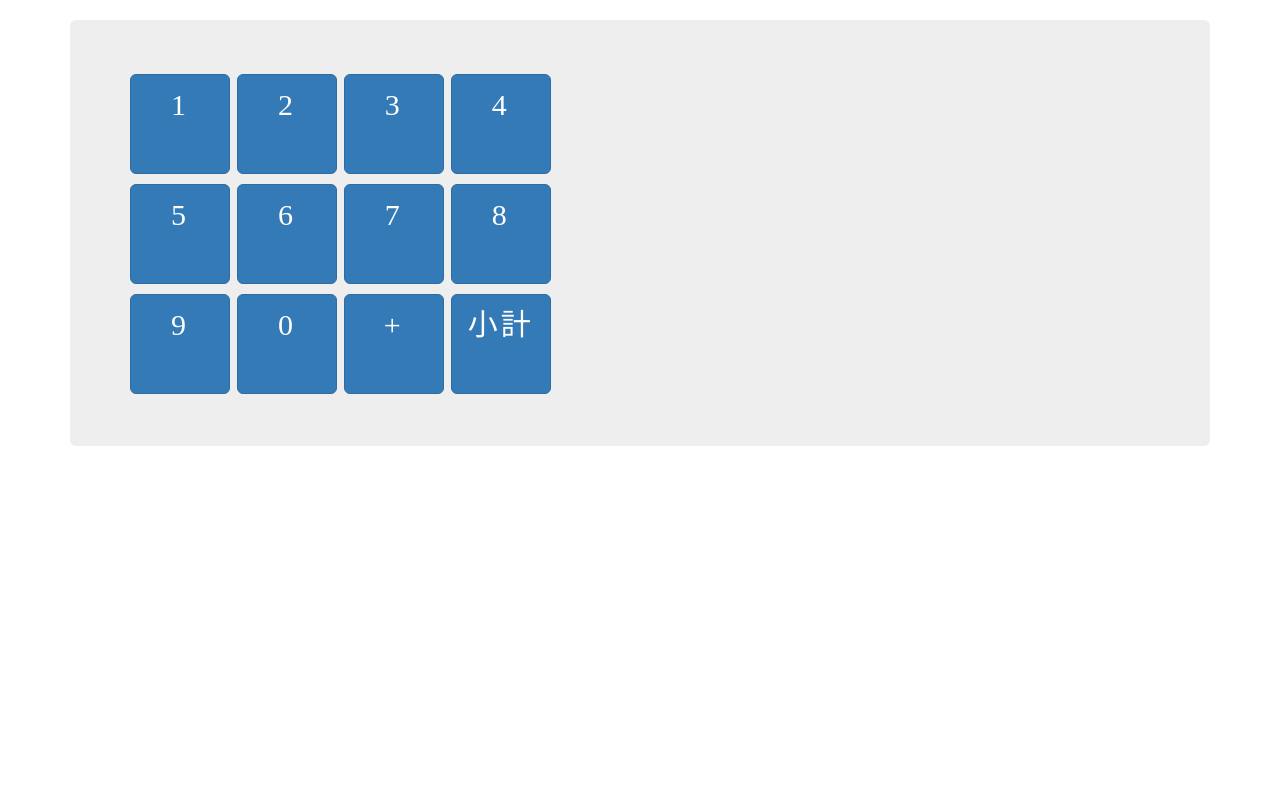
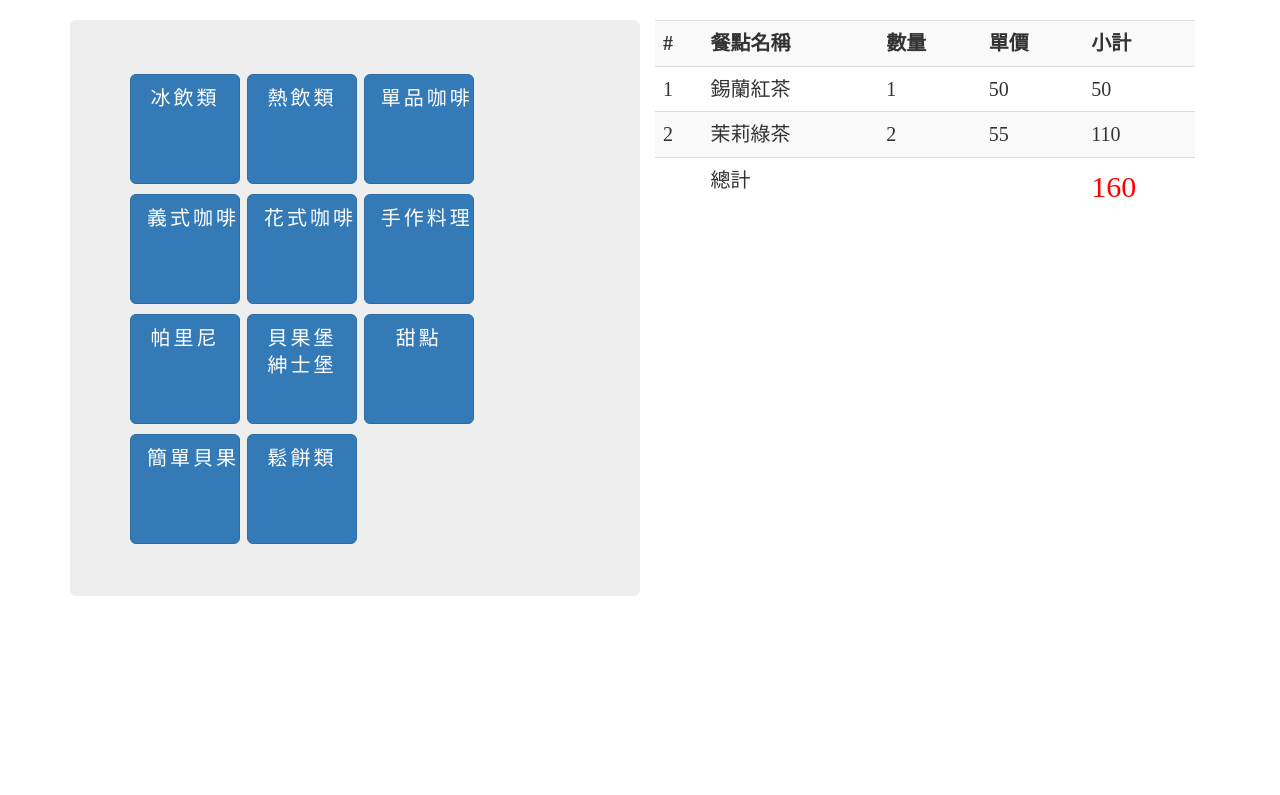
Before and after one commit to HengWei/POS-System, a Django app: page /index/ in a window 1280 px wide. Shown: the part 72-867 px from the top of the page. Run offline with Django 3.2, Linux system fonts and the light colour scheme; some libraries are stand-ins or nearby versions.

Commit message:
版面調整

```diff
--- a/templates/index.html
+++ b/templates/index.html
@@ -17,32 +17,40 @@
 </head>
 <style>
     .btn {
-        height: 150px;
-        width: 150px;
+        height: 110px;
+        width: 110px;
+        font-size: 20px;
+        vertical-align: middle;
+        font-family: 標楷體;
+    }
+
+    .menu {
+        line-height: 120px;
+        letter-spacing: 3px;
+    }
+
+    .btn-key {
+        height: 80px;
+        width: 80px;
         font-size: 30px;
         vertical-align: middle;
         font-family: 標楷體;
     }
 
-    .menu {
-        line-height: 160px;
+    .keyboard {
+        line-height: 100px;
         letter-spacing: 3px;
+
     }
 
-    .btn-key{
-        height: 100px;
-        width: 100px;
+    .form-control {
         font-size: 30px;
-        vertical-align: middle;
+    }
+
+    .table {
+        font-size: 20px;
         font-family: 標楷體;
     }
-
-    .keyboard{
-        line-height: 110px;
-        letter-spacing: 3px;
-        display: inline;
-    }
-
 
 </style>
 <script>
@@ -51,10 +59,21 @@
     })
 
 
+    function ShowCount(Target) {
+        var speed = 'fast';
+        $('#menu-1').hide(speed);
+        $('#mainMenu').hide(speed);
+        $('#number').show(speed);
+
+    }
+    ;
+
     function ShowMenu(Target) {
         var speed = 'fast';
         $('#' + Target).show(speed);
         $('#mainMenu').hide(speed);
+        $('#number').hide(speed);
+        $('#txtNumber').val('1');
     }
     ;
 
@@ -62,6 +81,19 @@
         var speed = 'fast';
         $('#' + Target).hide(speed);
         $('#mainMenu').show(speed);
+        $('#number').hide(speed);
+    }
+    ;
+
+
+    function Count(NumberVal) {
+        if (NumberVal == -1) {
+            $('#txtNumber').val('');
+        }
+        else {
+            $('#txtNumber').val($('#txtNumber').val() + NumberVal.toString());
+
+        }
     }
     ;
 
@@ -89,32 +121,14 @@
                     <li><a href="#">Report</a></li>
                     <li><a href="#">Setting</a></li>
                     <li><a href="#">Logout</a></li>
-                    {#                    <li class="dropdown">#}
-                    {#                        <a href="#" class="dropdown-toggle" data-toggle="dropdown" role="button" aria-haspopup="true"#}
-                    {#                           aria-expanded="false">Dropdown <span class="caret"></span></a>#}
-                    {#                        <ul class="dropdown-menu">#}
-                    {#                            <li><a href="#">Action</a></li>#}
-                    {#                            <li><a href="#">Another action</a></li>#}
-                    {#                            <li><a href="#">Something else here</a></li>#}
-                    {#                            <li role="separator" class="divider"></li>#}
-                    {#                            <li class="dropdown-header">Nav header</li>#}
-                    {#                            <li><a href="#">Separated link</a></li>#}
-                    {#                            <li><a href="#">One more separated link</a></li>#}
-                    {#                        </ul>#}
-                    {#                    </li>#}
                 </ul>
-                {#                <ul class="nav navbar-nav navbar-right">#}
-                {#                    <li class="active"><a href="./">Default <span class="sr-only">(current)</span></a></li>#}
-                {#                    <li><a href="../navbar-static-top/">Static top</a></li>#}
-                {#                    <li><a href="../navbar-fixed-top/">Fixed top</a></li>#}
-                {#                </ul>#}
             </div><!--/.nav-collapse -->
         </div><!--/.container-fluid -->
     </nav>
 
     <!-- Main component for a primary marketing message or call to action -->
-    <div class="jumbotron">
-        <div class="menu" id="mainMenu" hidden>
+            <div class="jumbotron col-lg-6 col-md-6">
+            <div class="menu" id="mainMenu">
                 <a class="btn btn-lg btn-primary" href="javascript:ShowMenu('menu-1');" role="button">冰飲類</a>
                 <a class="btn btn-lg btn-primary" href="#" role="button">熱飲類</a>
                 <a class="btn btn-lg btn-primary" href="#" role="button">單品咖啡</a>
@@ -127,37 +141,63 @@
                 <a class="btn btn-lg btn-primary" href="#" role="button">簡單貝果</a>
                 <a class="btn btn-lg btn-primary" href="#" role="button">鬆餅類</a>
             </div>
-        <div id="menu-1" hidden>
+            <div class="menu" id="menu-1" hidden>
                 <h3>冰飲類</h3>
-            <a class="btn btn-lg btn-primary" href="#" role="button">錫蘭紅茶</a>
+                <a class="btn btn-lg btn-primary" href="javascript: ShowCount();" role="button">錫蘭紅茶</a>
                 <a class="btn btn-lg btn-primary" href="#" role="button">茉莉綠茶</a>
                 <a class="btn btn-lg btn-primary" href="#" role="button">柳橙紅茶</a>
                 <a class="btn btn-lg btn-primary" href="#" role="button">櫻桃紅茶</a>
                 <a class="btn btn-lg btn-warning" href="javascript: BackMenu('menu-1');" role="button">回上一頁</a>
             </div>
-        <div id="number" class="keyboard" >
-            <a class="btn btn-lg btn-primary btn-key" href="#" role="button">1</a>
-            <a class="btn btn-lg btn-primary btn-key" href="#" role="button">2</a>
-            <a class="btn btn-lg btn-primary btn-key" href="#" role="button">3</a>
-            <a class="btn btn-lg btn-primary btn-key" href="#" role="button">4</a>
-{#            <input type="text" class="form-control" style="display: inline ;width: 60px;" placeholder="數量">#}
-            <br>
-            <a class="btn btn-lg btn-primary btn-key" href="#" role="button">5</a>
-            <a class="btn btn-lg btn-primary btn-key" href="#" role="button">6</a>
-            <a class="btn btn-lg btn-primary btn-key" href="#" role="button">7</a>
-            <a class="btn btn-lg btn-primary btn-key" href="#" role="button">8</a>
-
-            <br>
-            <a class="btn btn-lg btn-primary btn-key" href="#" role="button">9</a>
-            <a class="btn btn-lg btn-primary btn-key" href="#" role="button">0</a>
-            <a class="btn btn-lg btn-primary btn-key" href="#" role="button">+</a>
-            <a class="btn btn-lg btn-primary btn-key" href="#" role="button">小計</a>
-
+            <div id="number" class="keyboard" style="display: none">
+                <input type="text" class="form-control" id="txtNumber" style="height: 60px" placeholder="數量">
+                <a class="btn btn-lg btn-primary btn-key" href="javascript:Count(1);" role="button">1</a>
+                <a class="btn btn-lg btn-primary btn-key" href="javascript:Count(2);" role="button">2</a>
+                <a class="btn btn-lg btn-primary btn-key" href="javascript:Count(3);" role="button">3</a>
+                <a class="btn btn-lg btn-primary btn-key" href="javascript:Count(4);" role="button">4</a>
+                <a class="btn btn-lg btn-primary btn-key" href="javascript:Count(5);" role="button">5</a>
+                <a class="btn btn-lg btn-primary btn-key" href="javascript:Count(6);" role="button">6</a>
+                <a class="btn btn-lg btn-primary btn-key" href="javascript:Count(7);" role="button">7</a>
+                <a class="btn btn-lg btn-primary btn-key" href="javascript:Count(8);" role="button">8</a>
+                <a class="btn btn-lg btn-primary btn-key" href="javascript:Count(9);" role="button">9</a>
+                <a class="btn btn-lg btn-primary btn-key" href="javascript:Count(0);" role="button">0</a>
+                <a class="btn btn-lg btn-primary btn-key" href="javascript:Count(-1);" role="button">更正</a>
+                <a class="btn btn-lg btn-primary btn-key" href="javascript:BackMenu('number')" role="button">小計</a>
+                <a class="btn btn-lg btn-warning btn-key" href="javascript: BackMenu('menu-1');" role="button">取消</a>
                 <br>
             </div>
-
         </div>
-
+        <div class="col-lg-6 col-md-6">
+            <!-- Table panel panel-default -->
+            <table class="table table-striped">
+                <th>#</th>
+                <th>餐點名稱</th>
+                <th>數量</th>
+                <th>單價</th>
+                <th>小計</th>
+                <tr>
+                    <td>1</td>
+                    <td>錫蘭紅茶</td>
+                    <td>1</td>
+                    <td>50</td>
+                    <td>50</td>
+                </tr>
+                <tr>
+                    <td>2</td>
+                    <td>茉莉綠茶</td>
+                    <td>2</td>
+                    <td>55</td>
+                    <td>110</td>
+                </tr>
+                <tr>
+                    <td></td>
+                    <td>總計</td>
+                    <td></td>
+                    <td></td>
+                    <td><p style="color: red; font-size: 30px">160</p></td>
+                </tr>
+            </table>
+        </div>
 </div> <!-- /container -->
 
 
```
Lines whose indentation alone changed are shown as unchanged.
